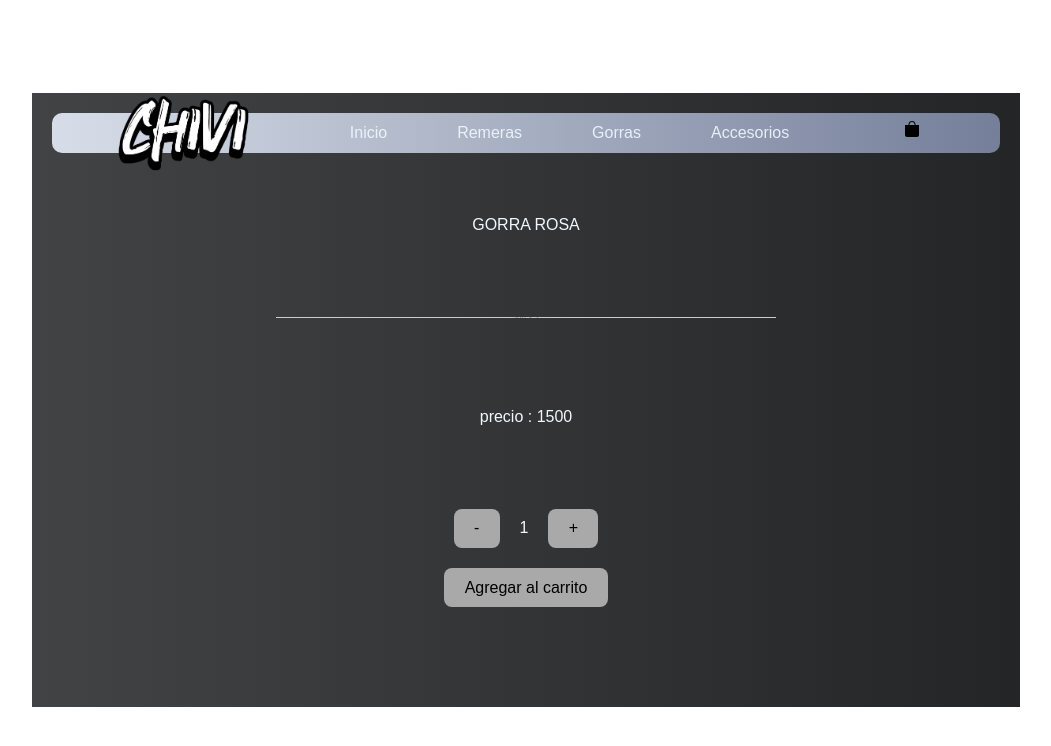
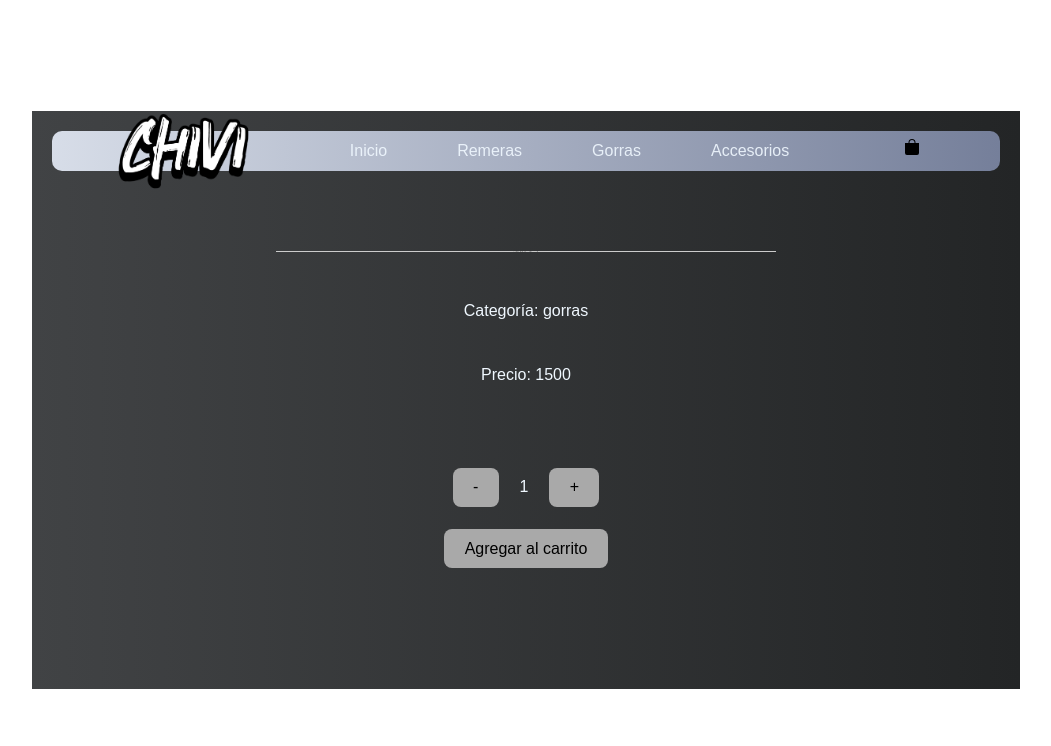
Before and after one commit to Chivi1/React, a React (Vite) app: page /detail/1 in a window 1280 px wide. Shown: the top 746 px of the page, without its empty margins (114-1165 px from the left). Built offline with nearby package versions, Linux system fonts and the light colour scheme.

Commit message:
carrito arreglos + css

```diff
--- /dev/null
+++ b/src/components/ItemDetail/ItemDetail.jsx
@@ -0,0 +1,51 @@
+import { useState } from "react"
+import { Link } from "react-router-dom"
+
+import {  useCartContext } from "../../context/CartContext"
+
+import ItemCount from "../Contador/ItemCount"
+
+
+const ItemDetail = ({ product }) => {
+    const [isCounter, setIsCounter] = useState(true)
+    const {cartList, addToCart} = useCartContext()
+
+    const onAdd = (cantidad) => {
+        console.log(cantidad)
+        addToCart( { ...product, cantidad } )
+        setIsCounter(false)
+    }
+    console.log(cartList)
+
+return (
+    <>
+    <div className="row">
+        <div className="col">
+            <img src={product.foto} className="w-25" />
+            <p>Categoría: {product.categoria}</p>
+            <p>Precio: {product.price}</p>
+        </div>
+        <div className="col">
+            { isCounter ?
+                    <ItemCount
+                        stock={10}
+                        initial={1}
+                        onAdd={onAdd}
+
+                    />
+                :
+                    <div className="">
+                        <Link to='/cart' className=""> <button>Terminar mi compra </button> </Link>
+                        <Link to='/' className=""> <button> Seguir Comprando </button> </Link>
+                    </div>
+            }
+
+        </div>
+
+    </div>
+
+    </>
+    )
+}
+
+export default ItemDetail
--- a/src/components/ItemListContainer/ItemListContainer.jsx
+++ b/src/components/ItemListContainer/ItemListContainer.jsx
@@ -19,9 +19,7 @@ const ItemListContainer = () => {
         .finally(()=>setLoading(false))
         }
     }, [categoriaId])
-    const cambiarEstado = () => {
-        setBool(!bool)
-    }
+
     console.log(categoriaId)
     return (
         loading
--- a/src/context/CartContext.jsx
+++ b/src/context/CartContext.jsx
@@ -1,16 +1,22 @@
-import { useState } from "react";
-import { createContext } from "react";
+import { createContext, useState, useContext } from "react";
+
 //nuevo contexto para cart
-export const CartContext = createContext([]);
+const CartContext = createContext([])
+export const useCartContext = () => useContext(CartContext);
 
 const CartContextProvider = ({children}) =>{
     const [cartList, setCartList] = useState([]);
-    const addToCart = (newItem) => {
-        setCartList(newItem);
+    const addToCart = (newProductCart) => {
+        setCartList( [...cartList, newProductCart ])
+    }
+    const borrarCarrito = () => {
+        setCartList([])
     }
     return (
         <CartContext.Provider value={{
-            addToCart
+            cartList,
+            addToCart,
+            borrarCarrito
         }}>
             {children}
         </CartContext.Provider>
--- a/src/pages/Cart/Cart.jsx
+++ b/src/pages/Cart/Cart.jsx
@@ -1,19 +1,27 @@
-import { CartContext } from "../../context/CartContext"
+import { Link } from "react-router-dom"
+import { useCartContext } from "../../context/CartContext"
+import "../Cart/cart.css"
 
 const Cart = () => {
-  const { cartList, borrarCarrito } = CartContext()
+  const { cartList, borrarCarrito } = useCartContext()
 
   return (
       <div>
         <h1>Carrito</h1>
         <ul>
           {cartList.map((product) =>  <li key={product.id}>
-                                        <img src={product.foto} className="" />
+                                        <img src={product.foto} className="fotoCart" />
+                                        <div className="producto">
                                         Nombre: {product.name} - Precio {product.price} - cantidad: {product.cantidad}
+                                        </div>
                                       </li>
           )}
         </ul>
-        <button onClick={borrarCarrito}>Vaciar carrito</button>
+        <>
+          <button onClick={borrarCarrito}>Vaciar carrito</button>
+          <Link to='/' className=""><button>Seguir Comprando </button></Link>
+          <button>Ir a Pagar</button>
+        </>
       </div>
     )
   }
--- /dev/null
+++ b/src/pages/Cart/cart.css
@@ -0,0 +1,19 @@
+.fotoCart {
+    height: 200px;
+    margin: 0%;
+    padding: 0;
+    margin-right: 5px;
+}
+ul{
+    list-style: none;
+}
+.producto{
+    align-items: flex-start;
+    font-size: medium;
+
+}
+button {
+    background-color: darkgrey;
+    color: black;
+    margin: 1px;
+}
--- a/src/pages/ItemDetail/ItemDetailContainer.jsx
+++ b/src/pages/ItemDetail/ItemDetailContainer.jsx
@@ -1,21 +1,15 @@
 import { useEffect, useState, useContext } from "react";
-import { useParams, Link  } from "react-router-dom"
-import { CartContext } from "../../context/CartContext";
-import ItemCount from "../../components/Contador/ItemCount";
+import { useParams, Link  } from "react-router-dom";
+
+import ItemDetail from "../../components/ItemDetail/ItemDetail";
 
 import { gFetch } from '../../utils/gFetch'
 
 const ItemDetailContainer = () => {
-  const [product, setProduct] = useState([])
+  const [product, setProduct] = useState({})
   const [loading, setLoading] = useState(true)
   const { id } = useParams();
-  const [isCounter, setIsCounter] = useState(true)
 
-  const { cartList, addToCart } = useContext(CartContext)
-  const onAdd = (cantidad) => {
-    addToCart({ ...product,  cantidad })
-    setIsCounter(false)
-  }
   useEffect(() => {
     gFetch()
       .then(resp => setProduct(resp.find(prod => prod.id === id)))
@@ -24,40 +18,15 @@ const ItemDetailContainer = () => {
   }
     , [id]);
   return (
-    loading
+  <div>
+    {loading
       ?
       <h2>Cargando...</h2>
       :
-      <div>
-        <div key={product.id} className=''>
-          <div className=''>
-            {product.name}
-          </div>
-          <div className=''>
-            <center>
-              <img src={product.foto} className="" />
-            </center>
-          </div>
-          <div className=''>
-            precio : {product.price}
-          </div>
-        </div>
-        <div>
-          {isCounter
-          ?
-            <ItemCount
-              stock={10}
-              initial={1}
-              onAdd={onAdd}
-            />
-            :
-            <div className="container mt-5">
-              <Link to='/cart' className="btn btn-success">Terminar mi compra</Link>
-              <Link to='/' className="btn btn-success">Seguir Comprando </Link>
-            </div>
+      <ItemDetail product={product} />
           }
-        </div>
-      </div>
+
+  </div>
   )
 }
 
```
